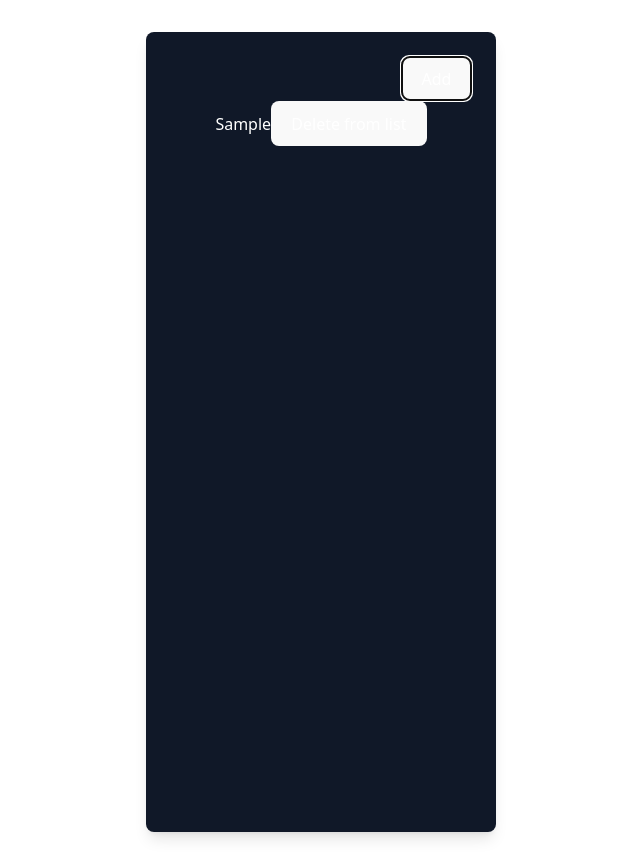
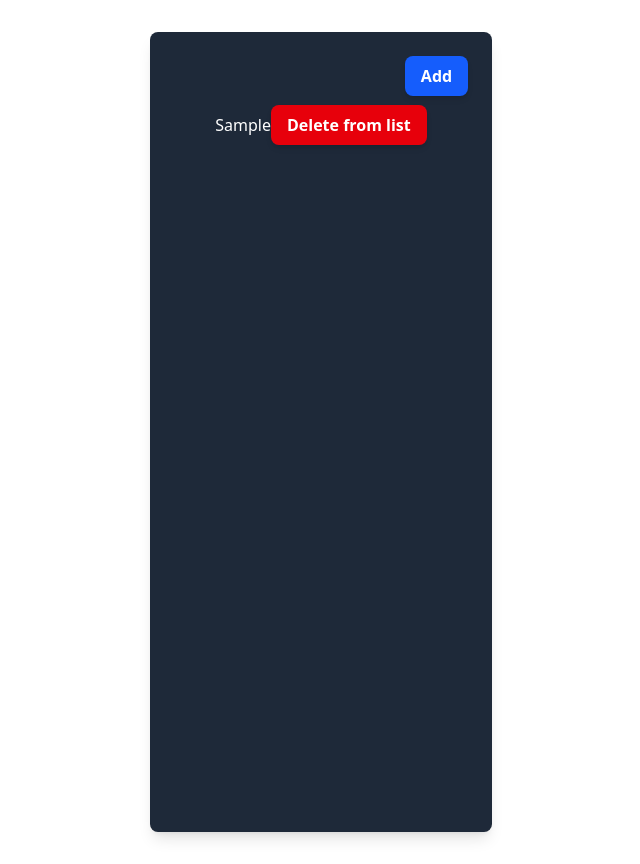
Before and after one commit to yunglleung1/mytodo, a React (Vite) app: page / in a window 1280 px wide. Both pictures are taken after typing "Sample" into the empty fields and a click on the button "Add". Shown: the whole page, without its empty margins (319-959 px from the left). Built offline with nearby package versions, Linux system fonts and the light colour scheme.

Commit message:
Day6: Button hovers & list item indigo border polish.

```diff
--- a/src/AddButton.jsx
+++ b/src/AddButton.jsx
@@ -10,6 +10,7 @@ const AddButton = ({text, setText, list, setList}) => {
     return(
         <>
            <button
+                className = "bg-blue-600 hover:bg-blue-700 text-white font-bold py-2 px-4 rounded-lg shadow-md transition duration-200"
                 onClick = {() => handleAdd()}
            >
                 {'Add'}
--- a/src/App.jsx
+++ b/src/App.jsx
@@ -15,7 +15,7 @@ const App = () => {
 
   return (
     <>
-      <div className = "bg-gray-900 text-white p-6 rounded-lg shadow-lg min-h-screen">
+      <div className = "bg-gray-800 text-white p-6 rounded-lg shadow-lg min-h-screen">
         <TextBox
           text = {text}
           setText = {setText}
--- a/src/DeleteButton.jsx
+++ b/src/DeleteButton.jsx
@@ -4,6 +4,7 @@ const DeleteButton = ({idx, list, setList}) => {
     return(
         <>
             <button
+            className = "bg-red-600 hover:bg-red-700 text-white font-bold py-2 px-4 rounded-lg shadow-md transition duration-200"
                 onClick = {() => removeFromList(idx, list, setList)}
             >
                 {'Delete from list'}
--- a/src/List.jsx
+++ b/src/List.jsx
@@ -5,12 +5,16 @@ const List = ({list, setList}) => {
         <>
             {list.length ?
                     <ul>{list.map((item, idx) =>
-                        <li key = {idx}>{`${item}`}
-                            <DeleteButton
-                                idx = {idx}
-                                list = {list}
-                                setList = {setList}
-                            />
+                        <li
+                            key = {idx}
+                            className = "hover:bg-grey-700 hover:border-indigo-500 py-2 px-4 rounded-md border border-transparent transition duration-150"
+                        >
+                                {`${item}`}
+                                <DeleteButton
+                                    idx = {idx}
+                                    list = {list}
+                                    setList = {setList}
+                                />
                         </li>
                     )}</ul>
                     :
--- a/src/index.css
+++ b/src/index.css
@@ -36,7 +36,7 @@ h1 {
   font-size: 3.2em;
   line-height: 1.1;
 }
-
+/*
 button {
   border-radius: 8px;
   border: 1px solid transparent;
@@ -55,7 +55,7 @@ button:focus,
 button:focus-visible {
   outline: 4px auto -webkit-focus-ring-color;
 }
-
+*/
 @media (prefers-color-scheme: light) {
   :root {
     color: #213547;
@@ -64,7 +64,7 @@ button:focus-visible {
   a:hover {
     color: #747bff;
   }
-  button {
+  /*button {
     background-color: #f9f9f9;
-  }
+  }*/
 }
```
